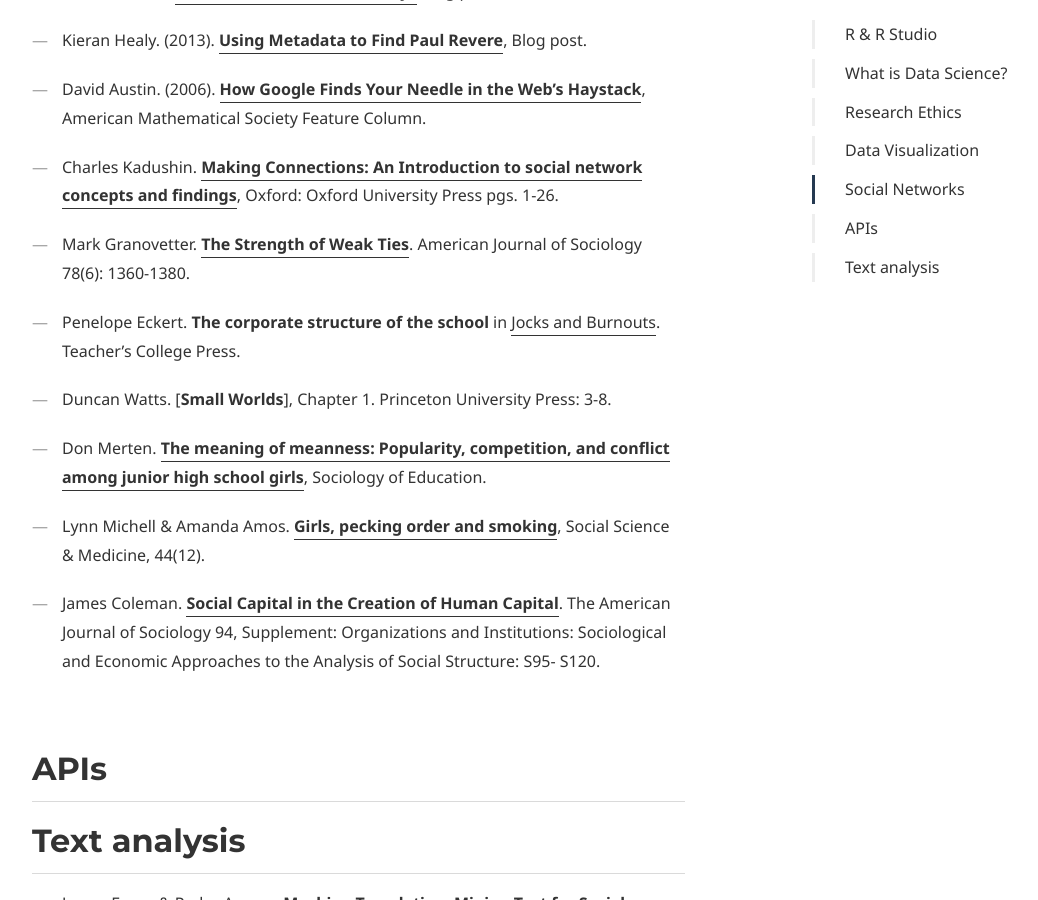
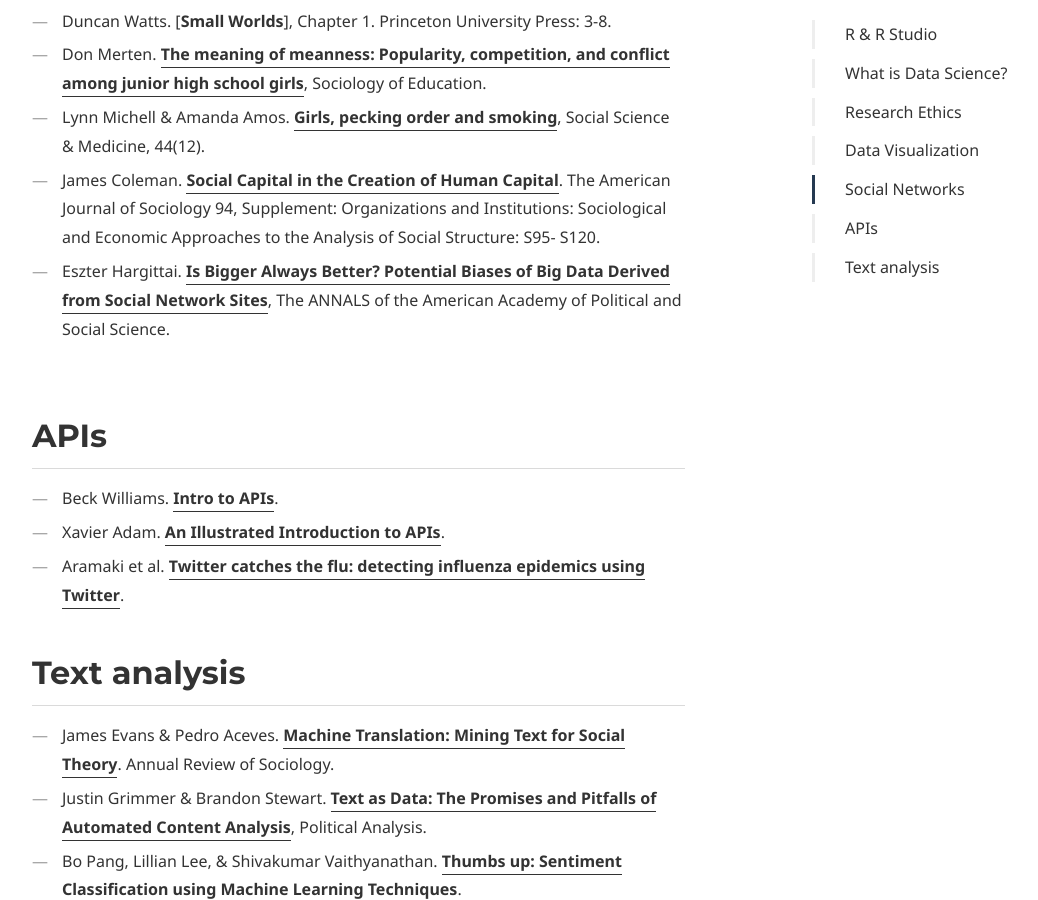
Before and after one commit to dssoc/dssoc.github.io, a Jekyll site: the page built from references.md, in a window 1280 px wide and 900 px high, scrolled down 2851 px. Shown: the whole window, without its empty margins (38-1076 px from the left). Built offline with Jekyll 4.4.1, drawn with Linux system fonts in a browser that asks for light colours; some web fonts are replaced.

Commit message:
update reference list

```diff
--- a/references.md
+++ b/references.md
@@ -32,28 +32,19 @@
 ## What is Data Science?
 
 - Matthew Salganik. **Bit by Bit**, (1) [Introduction](https://www.bitbybitbook.com/en/1st-ed/introduction/), (2) [Observing Behavior](https://www.bitbybitbook.com/en/1st-ed/observing-behavior/), and (3) [Asking Questions](https://www.bitbybitbook.com/en/1st-ed/asking-questions/).
-
 - Sendhil Mullainathan. [**Biased Algorithms Are Easier to Fix Than Biased People**](https://www.nytimes.com/2019/12/06/business/algorithm-bias-fix.html), *New York Times*.
-
 - David Donoho. [**50 Years of Data Science**](https://courses.csail.mit.edu/18.337/2015/docs/50YearsDataScience.pdf)
-
 - David Lazer, Alex (Sandy) Pentland, Lada Adamic, Sinan Aral .... [**Computational Social Science**](https://science.sciencemag.org/content/323/5915/721), *Science*.
-
 - David Lazer, Alex (Sandy) Pentland, Lada Adamic, Sinan Aral.... [**Life in the network: the coming age of computational social science**](https://www.ncbi.nlm.nih.gov/pmc/articles/PMC2745217/), *Science*.
-
 - Duncan Watts. [**Should social science be more solution-oriented?**](https://www.nature.com/articles/s41562-016-0015), *Nature*.
-
 - Joshua Blumenstock, Gabriel Cadamuro, & Robert On. [**Predicting Poverty and Wealth from Mobile Phone Data**](https://science.sciencemag.org/content/350/6264/1073), *Science*.
-
 - Eszter Hargittai. [**Is Bigger Always Better? Potential Biases of Big Data Derived from Social Network Sites**](https://journals.sagepub.com/doi/abs/10.1177/0002716215570866), *The ANNALS of the American Academy of Political and Social Science*.
 <br/><br/>
 
 ## Research Ethics
 
 - Matthew Salganik. **Bit by Bit**, [Ethics](https://www.bitbybitbook.com/en/1st-ed/ethics/).
-
 - Adam Kramer, Jamie Guillory, & Jeffrey Hancock. [**Emotional Contagion**](https://www.pnas.org/content/111/24/8788), PNAS.
-
 - Robinson Meyer. [Everything We Know About Facebook's Secret Mood Manipulation Experiment](https://www.theatlantic.com/technology/archive/2014/06/everything-we-know-about-facebooks-secret-mood-manipulation-experiment/373648/), the Atlantic.
 <br/><br/>
 
@@ -61,60 +52,40 @@
 ## Data Visualization
 
 - Kieran Healy. [Data Visualization: A Practical Introduction](http://socviz.co/), Princeton: Princeton University Press, 2019.
-
 - Claus O. Wilke. [Fundamentals of Data Visualization](https://serialmentor.com/dataviz/), O'Reilly.
-
 - Whitney Battle-Baptiste & Britt Rusert. [W.E.B. Du Bois's Data Portraits - Visualizing Black America](https://www.papress.com/html/product.details.dna?isbn=9781616897062), Princeton Architectural Press.
-
 - [The R Graph Gallery](https://www.r-graph-gallery.com/).
-
 - Nathan Yau. [Sometimes the y-axis doesn't start at zero, and it's fine](https://flowingdata.com/2015/11/23/sometimes-the-y-axis-doesnt-start-at-zero-and-its-fine/), Vox.
-
 -  [What would feminist data visualization look like?](https://civic.mit.edu/2015/12/01/feminist-data-visualization/), MIT Civic Media Lab by kanarinka.
-
-
-
 <br/><br/>
 
 ## Social Networks
 
 - Nicholas Cristakis & James Fowler. [**Connected: The Surprising Power of Our Social Networks and How they Shape Our Lives**](http://connectedthebook.com/pdf/excerpt.pdf), Chapter One.
-
 - Stanley Milgram. [**The small world problem**](http://snap.stanford.edu/class/cs224w-readings/milgram67smallworld.pdf), Psychology Today.
-
 - Duncan Watts. [**How small is the world, really?**](https://medium.com/@duncanjwatts/how-small-is-the-world-really-736fa21808ba) Blog post.
-
 - Kieran Healy. (2013). [**Using Metadata to Find Paul Revere**](https://kieranhealy.org/blog/archives/2013/06/09/using-metadata-to-find-paul-revere/), Blog post.
-
 - David Austin. (2006). [**How Google Finds Your Needle in the Web's Haystack**](http://www.ams.org/publicoutreach/feature-column/fcarc-pagerank),
 American Mathematical Society Feature Column.
-
 - Charles Kadushin. [**Making Connections: An Introduction to social network concepts and findings**](https://www.amazon.com/Understanding-Social-Networks-Theories-Concepts/dp/0195379470), Oxford: Oxford University Press pgs. 1-26.
-
 - Mark Granovetter. [**The Strength of Weak Ties**](https://www.jstor.org/stable/2776392?seq=1). American Journal of Sociology 78(6): 1360-1380.
-
 - Penelope Eckert. **The corporate structure of the school** in [Jocks and Burnouts](https://www.amazon.com/Jocks-Burnouts-Social-Categories-Identity/dp/0807729639). Teacher's College Press.
-
 - Duncan Watts. [**Small Worlds**], Chapter 1. Princeton University Press: 3-8.
-
 - Don Merten. [**The meaning of meanness: Popularity, competition, and conflict among junior high school girls**](https://www.jstor.org/stable/pdf/2673207.pdf?seq=1), Sociology of Education.
-
 - Lynn Michell & Amanda Amos. [**Girls, pecking order and smoking**](https://www.ncbi.nlm.nih.gov/pubmed/9194247), Social Science & Medicine, 44(12).
-
 - James Coleman. [**Social Capital in the Creation of Human Capital**](https://www.jstor.org/stable/2780243?seq=1). The American Journal of Sociology 94, Supplement: Organizations and Institutions: Sociological and Economic Approaches to the Analysis of Social Structure: S95- S120.
+- Eszter Hargittai. [**Is Bigger Always Better? Potential Biases of Big Data Derived from Social Network Sites**](https://journals.sagepub.com/doi/abs/10.1177/0002716215570866), The ANNALS of the American Academy of Political and Social Science.
 <br/><br/>
 
 
 ## APIs
-
+- Beck Williams. [**Intro to APIs**](https://medium.com/@rwilliams_bv/apis-d389aa68104f).
+- Xavier Adam. [**An Illustrated Introduction to APIs**](https://medium.com/epfl-extension-school/an-illustrated-introduction-to-apis-10f8000313b9).
+- Aramaki et al. [**Twitter catches the flu: detecting influenza epidemics using Twitter**](https://dl.acm.org/doi/10.5555/2145432.2145600).
 
 
 ## Text analysis
-
 - James Evans & Pedro Aceves. [**Machine Translation: Mining Text for Social Theory**](https://www.annualreviews.org/doi/abs/10.1146/annurev-soc-081715-074206). Annual Review of Sociology.
-
 - Justin Grimmer & Brandon Stewart. [**Text as Data: The Promises and Pitfalls of Automated Content Analysis**](https://www.cambridge.org/core/journals/political-analysis/article/text-as-data-the-promise-and-pitfalls-of-automatic-content-analysis-methods-for-political-texts/F7AAC8B2909441603FEB25C156448F200), Political Analysis.
-
 - Bo Pang, Lillian Lee, & Shivakumar Vaithyanathan. [**Thumbs up: Sentiment Classification using Machine Learning Techniques**](https://www.aclweb.org/anthology/W02-1011/).
-
 - Kathleen Carley. [**Extracting Culture Through Textual Analysis**](https://www.sciencedirect.com/science/article/abs/pii/0304422X94900116). Poetics, 22:291-312.
```
